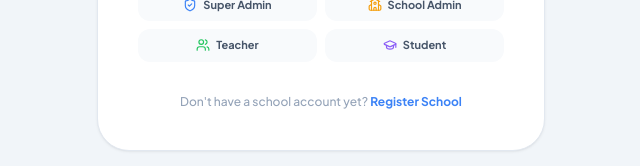
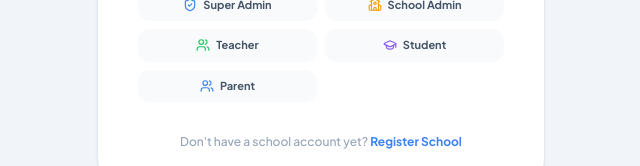
Before and after one commit to raishivam-24/School_Mangement_System, a React (Vite) app in the folder frontend/: page /login in a window 1280 px wide. Shown: the part 634-800 px from the top of the page, without its empty margins (319-959 px from the left). Built offline with nearby package versions, Linux system fonts and the light colour scheme; no server answers.

Commit message:
feat(parent): add parent demo login shortcut

```diff
--- a/frontend/src/pages/LoginPage.tsx
+++ b/frontend/src/pages/LoginPage.tsx
@@ -263,6 +263,14 @@ export const LoginPage: React.FC = () => {
             >
               <GraduationCap className="w-3.5 h-3.5 text-accent-violet" /> Student
             </button>
+            <button
+              type="button"
+              onClick={() => quickFill('parent@school.com', 'Parent@123')}
+              className="px-2.5 py-2 rounded-xl bg-surface-raised hover:bg-accent-blue-subtle text-secondary hover:text-accent-blue font-bold text-[11px] transition-all flex items-center gap-1.5 justify-center"
+            >
+              <Users className="w-3.5 h-3.5 text-accent-blue" />
+              Parent
+            </button>
           </div>
         </div>
 
```
